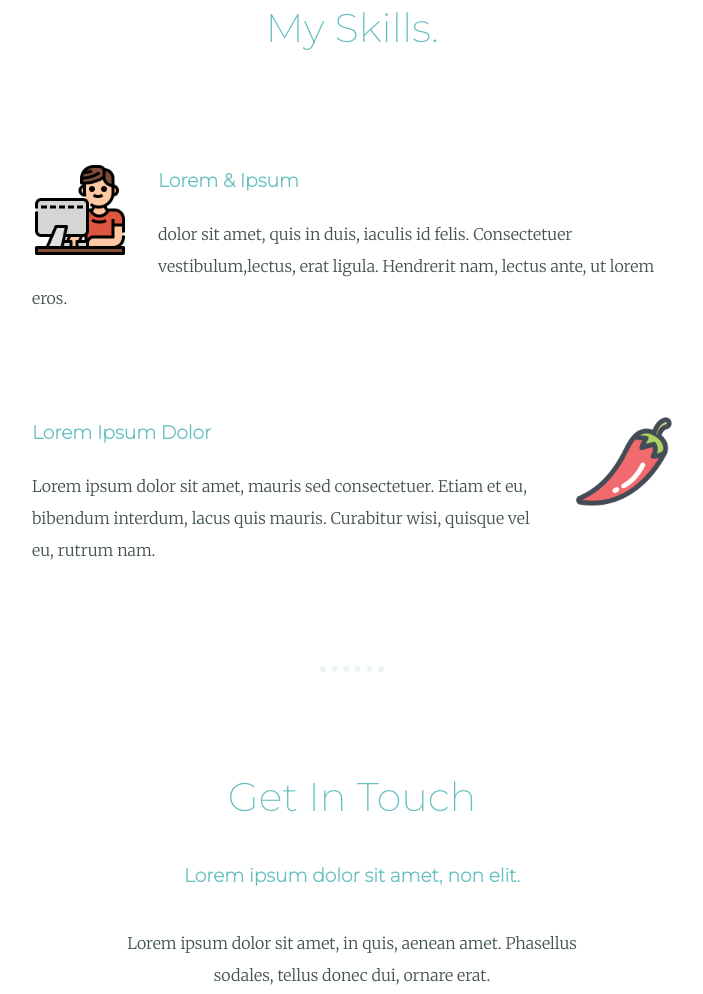
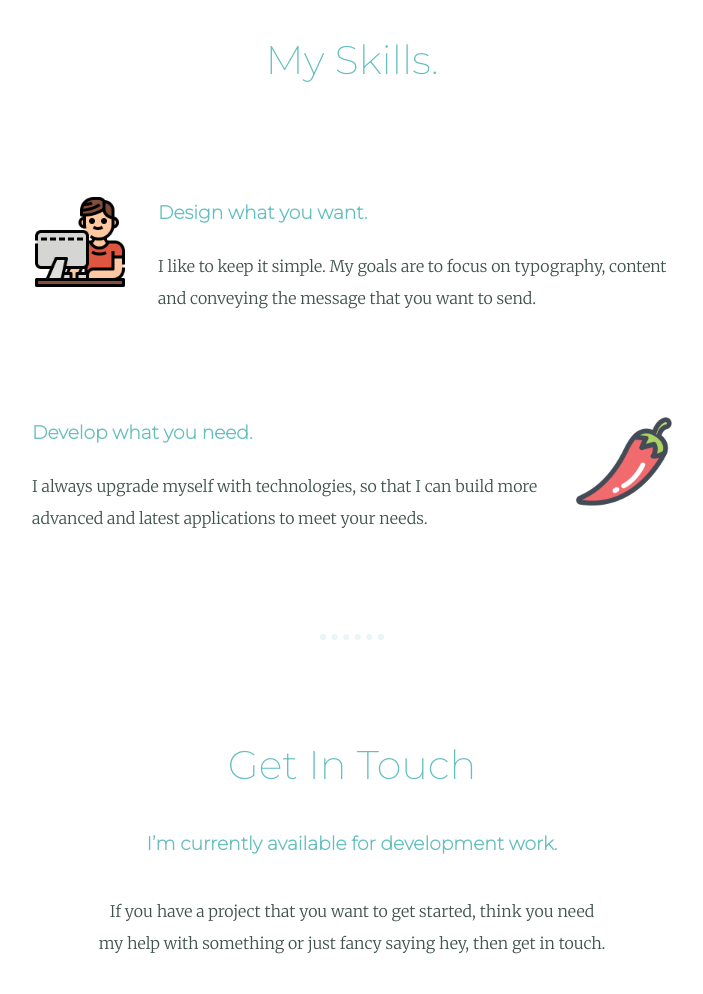
Before and after one commit to saikishoreMSK/css1, a plain HTML site: page index.html in a window 1280 px wide. Shown: the part 1475-2469 px from the top of the page, without its empty margins (288-991 px from the left). Drawn offline with Linux system fonts and the light colour scheme.

Commit message:
Update index.html

```diff
--- a/index.html
+++ b/index.html
@@ -20,27 +20,27 @@
       <div class="profile">
         <img class="my-img" src="images/MSK.jpg" alt="Sai Kishore">
         <h2>Hello.</h2>
-        <p class="intro">Lorem ipsum dolor sit amet, vitae volutpat, dui conubia, dolor urna. Non auctor, montes nulla distinctio.</p>
+        <p class="intro">I'm a web designer / developer based in Hyderabad, India. I have a passion for web design & development and love to create real-time web applications.</p>
       </div>
       <hr>
       <div class="skills">
         <h2>My Skills.</h2>
         <div class="skill-row">
           <img class="code-img" src="images/computer.png" alt="computer">
-          <h3>Lorem & Ipsum</h3>
-          <p> dolor sit amet, quis in duis, iaculis id felis. Consectetuer vestibulum,lectus, erat ligula. Hendrerit nam, lectus ante, ut lorem eros.</p>
+          <h3>Design what you want.</h3>
+          <p>I like to keep it simple. My goals are to focus on typography, content and conveying the message that you want to send.</p>
         </div>
         <div class="skill-row">
           <img class="chilli-img" src="images/chilli.png" alt="Chilli">
-          <h3>Lorem Ipsum Dolor</h3>
-          <p>Lorem ipsum dolor sit amet, mauris sed consectetuer. Etiam et eu, bibendum interdum, lacus quis mauris. Curabitur wisi, quisque vel eu, rutrum nam.</p>
+          <h3>Develop what you need.</h3>
+          <p>I always upgrade myself with technologies, so that I can build more advanced and latest applications to meet your needs.</p>
         </div>
       </div>
       <hr>
       <div class="contact-me">
         <h2>Get In Touch</h2>
-        <h3>Lorem ipsum dolor sit amet, non elit.</h3>
-        <p class="contact-message">Lorem ipsum dolor sit amet, in quis, aenean amet. Phasellus sodales, tellus donec dui, ornare erat.</p>
+        <h3>I’m currently available for development work.</h3>
+        <p class="contact-message">If you have a project that you want to get started, think you need my help with something or just fancy saying hey, then get in touch.</p>
         <a class="btn" href="mailto:name@email.com">CONTACT ME</a>
       </div>
     </div>
```
